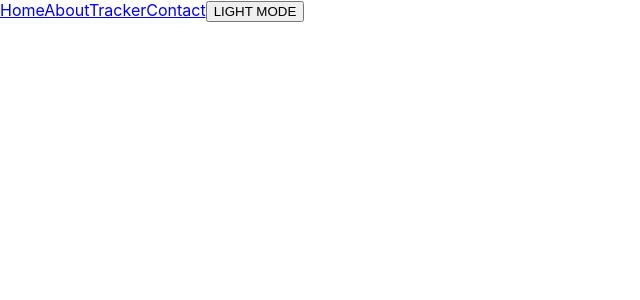
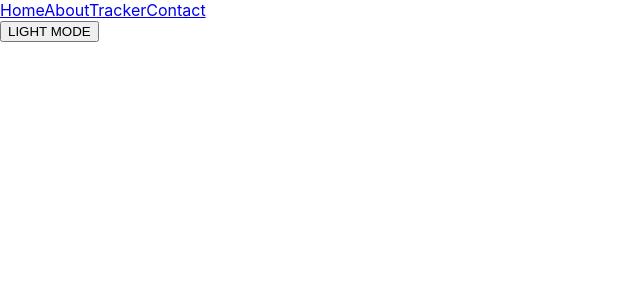
Before and after one commit to Bernardngari/edutrack-frontend, a React (Create React App) app: page / in a window 1280 px wide. Shown: the top 300 px of the page, without its empty margins (0-640 px from the left). Built offline with nearby package versions, Linux system fonts and the light colour scheme.

Commit message:
Move state for darkmode button from Navbar  to the App component

```diff
--- a/src/App.js
+++ b/src/App.js
@@ -1,9 +1,19 @@
+import React, {useState} from "react";
 import Container from "./components/Container";
 import Navbar from "./components/Navbar";
 function App() {
+  const[dark, setDark] = useState(false);
+  function handleDarkToggle(){
+		setDark((dark) => !dark)
+	}
   return (
     <div className="App">
-      <Navbar />
+      <Container>
+        <div className="nav-button-container">
+          <Navbar />
+          <button onClick={handleDarkToggle}>{dark? "DARK":"LIGHT"} MODE</button>
+        </div>
+      </Container>
     </div>
   );
 }
--- a/src/components/Navbar.js
+++ b/src/components/Navbar.js
@@ -2,17 +2,15 @@ import React, {useState} from "react"
 import {NavLink} from "react-router-dom"
 
 function Navbar(){
-	function handleDarkToggle(){
-		setDark((dark) => !dark)
-	}
-	const[dark, setDark] = useState(false);
+
+
 	return(
 		<nav>
 				<NavLink to="/">Home</NavLink>
 				<NavLink to="/about">About</NavLink>
 				<NavLink to="/tracker">Tracker</NavLink>
 				<NavLink to="/">Contact</NavLink>
-				<button onClick={handleDarkToggle}>{dark? "DARK":"LIGHT"} MODE</button>
+
 		</nav>
 	)
 }
```
